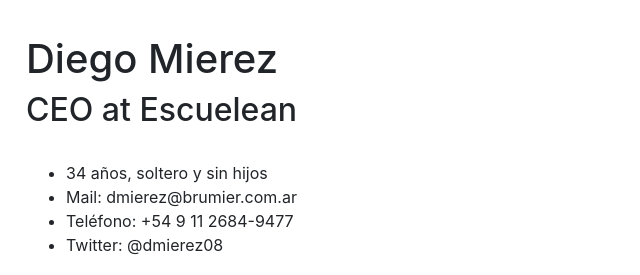
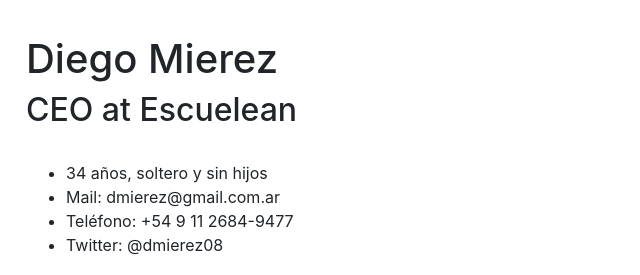
Before and after one commit to dmierez/CV-Diego-Mierez, a plain HTML site: page index.html in a window 1280 px wide. Shown: the top 275 px of the page, 344-984 px from the left. Drawn offline with nearby package versions, Linux system fonts and the light colour scheme.

Commit message:
cambio de mail a @gmail

```diff
--- a/index.html
+++ b/index.html
@@ -81,7 +81,7 @@
         <br>
         <ul>
           <li>34 años, soltero y sin hijos</li>
-          <li>Mail: dmierez@brumier.com.ar</li>
+          <li>Mail: dmierez@gmail.com.ar</li>
           <li>Teléfono: +54 9 11 2684-9477</li>
           <li>Twitter: @dmierez08</li>
         </ul>
```
